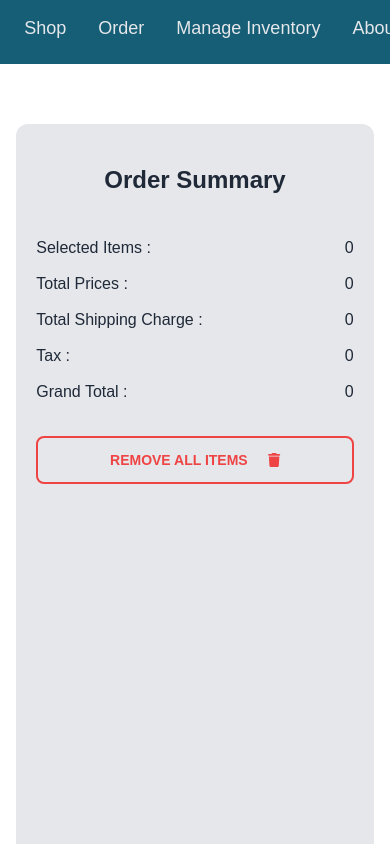
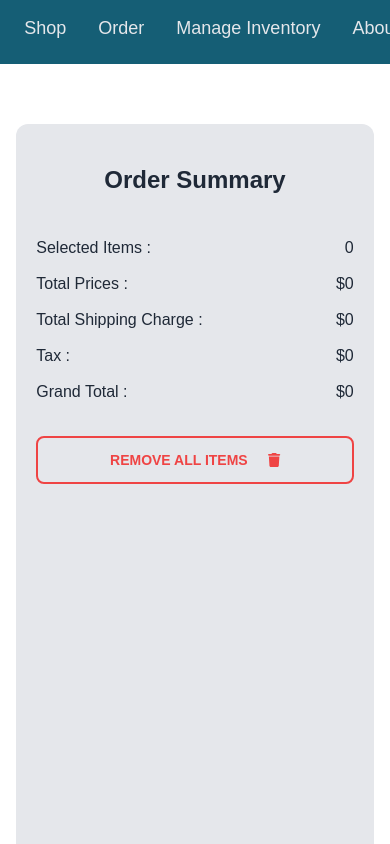
Before and after one commit to mishkat433/ema-shop-commerce, a React (Create React App) app: page / in a window 390 px wide. Shown: the top 844 px of the page. Built offline with nearby package versions, Linux system fonts and the light colour scheme.

Commit message:
calculate order summary

```diff
--- a/src/componants/DetailsModal/DetailsModal.jsx
+++ b/src/componants/DetailsModal/DetailsModal.jsx
@@ -7,12 +7,12 @@ const DetailsModal = ({ details, handleModal }) => {
             <input type="checkbox" id="my-modal-3" className="modal-toggle" />
             <div className="modal ">
                 <div className="modal-box relative">
-                    <label htmlFor="my-modal-3" className="btn btn-sm btn-circle absolute right-2 top-2" onClick={() => handleModal([])}>✕</label><br />
+                    <label htmlFor="my-modal-3" className="btn btn-sm btn-outline border-2 border-cyan-800 absolute right-2 top-2" onClick={() => handleModal([])}>✕</label><br />
                     <img src={img} alt="NOT fount" />
                     <h3 className="text-lg font-bold">{name} </h3>
                     <h3 className="text-lg ">Price only : ${price} </h3>
                     <p className="py-4">You've been selected for a chance to get one year of subscription to use Wikipedia for free!</p>
-                    <label htmlFor="my-modal-3" className="btn btn-sm absolute right-2" onClick={() => handleModal([])}>Close</label><br />
+                    <label htmlFor="my-modal-3" className="btn btn-sm btn-outline border-2 border-cyan-800 absolute right-2" onClick={() => handleModal([])}>Close</label><br />
                 </div>
             </div>
         </div>
--- a/src/componants/Shop/Shop.jsx
+++ b/src/componants/Shop/Shop.jsx
@@ -41,7 +41,7 @@ const Shop = () => {
                 </div>
 
                 {/* cart container */}
-                <div className="cart-container bg-gray-200 w-full lg:w-1/5 rounded-xl h-[100vh]">
+                <div className="cart-container bg-gray-200 w-full lg:w-1/5 rounded-xl h-[100vh] sticky top-0">
                     <ShoppingCart cart={cart} setCart={setCart} className="" />
 
                 </div>
--- a/src/componants/ShoppingCart/ShoppingCart.jsx
+++ b/src/componants/ShoppingCart/ShoppingCart.jsx
@@ -3,27 +3,33 @@ import { FontAwesomeIcon } from '@fortawesome/react-fontawesome';
 import { faTrash } from '@fortawesome/free-solid-svg-icons';
 
 const ShoppingCart = ({ cart, setCart }) => {
-
-
+    let total = 0;
+    let shippingCharge = 0;
+    for (const singleCart of cart) {
+        total += singleCart.price;
+        shippingCharge += singleCart.shipping;
+    }
+    let tax = Number((total * 0.1).toFixed(2));
+    let grandTotal = total + shippingCharge + tax;
     return (
-        <div className='bg-gray-200'>
+        <div className='bg-gray-200 '>
             <h1 className='text-center text-2xl font-semibold my-10'>Order Summary</h1>
             <div className='flex flex-col gap-y-3'>
                 <div className='flex justify-between px-5'>
                     <p>Selected Items :</p> <p>{cart.length}</p>
                 </div>
                 <div className='flex justify-between px-5'>
-                    <p>Total Prices :</p> <p>0</p>
+                    <p>Total Prices :</p> <p>${total}</p>
 
                 </div>
                 <div className='flex justify-between px-5'>
-                    <p>Total Shipping Charge :</p> <p>0</p>
+                    <p>Total Shipping Charge :</p> <p>${shippingCharge}  </p>
                 </div>
                 <div className='flex justify-between px-5'>
-                    <p>Tax :</p> <p>0</p>
+                    <p>Tax :</p> <p>${tax}</p>
                 </div>
                 <div className='flex justify-between px-5'>
-                    <p>Grand Total :</p> <p>0</p>
+                    <p>Grand Total :</p> <p>${grandTotal}</p>
                 </div>
                 <div className='flex justify-between px-5 mt-5'>
                     <button className="btn btn-outline border-red-500 border-2 text-red-500 hover:bg-red-500 hover:border-none hover:text-white  w-full px-5  duration-200" onClick={() => setCart([])}>
```
